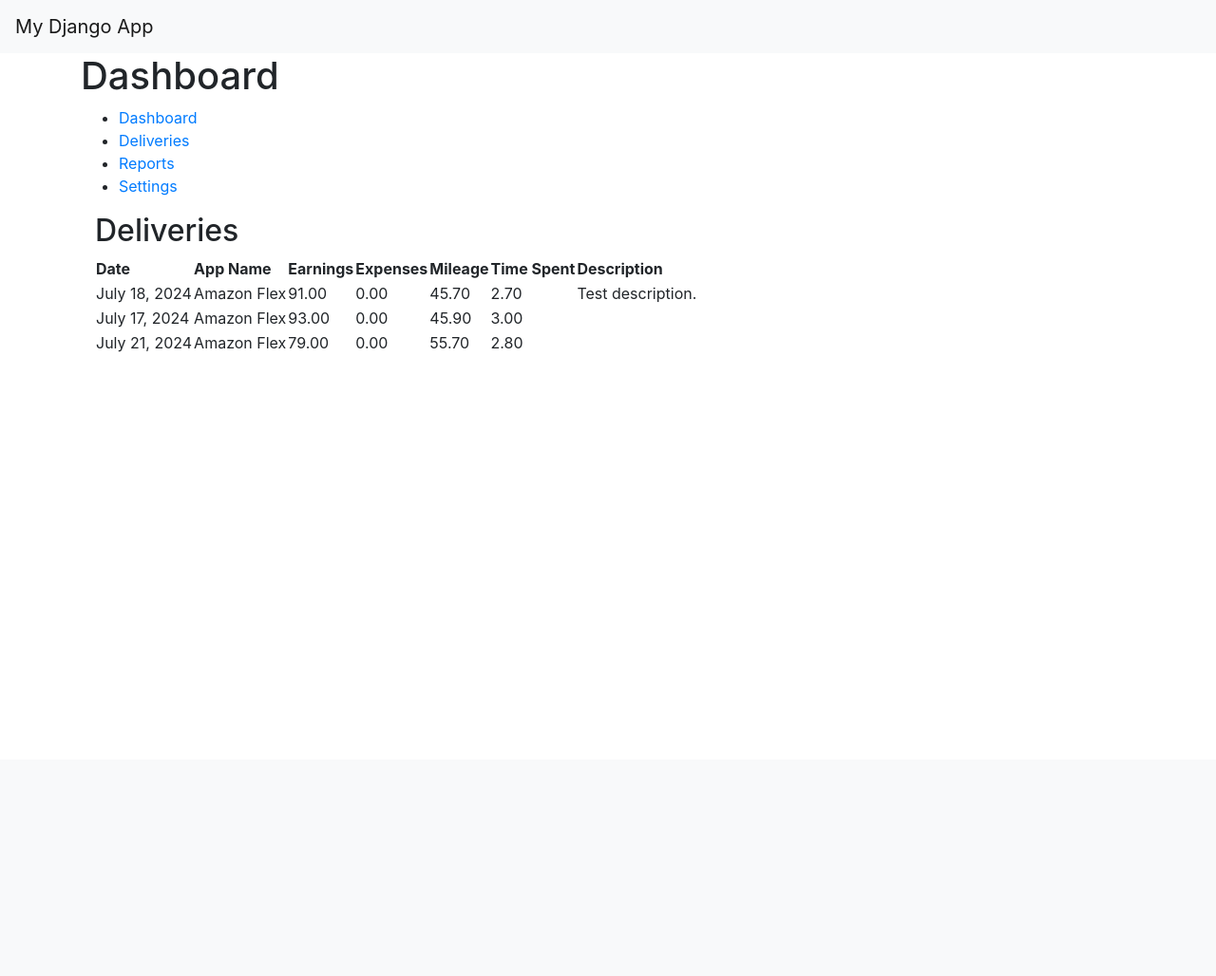
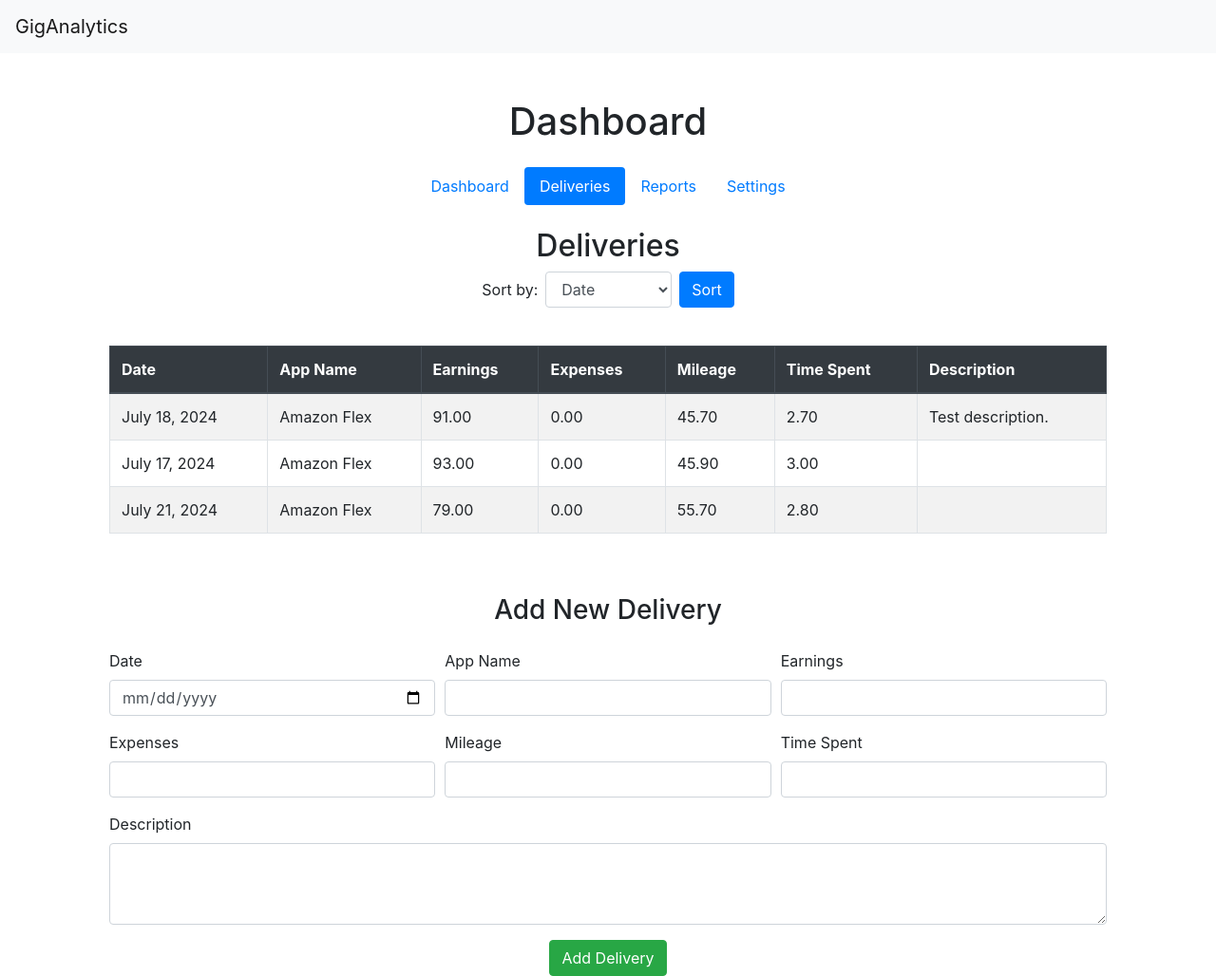
Before and after one commit to garnetraven/GigAnalytics, a Django app: page /dashboard/deliveries/ in a window 1280 px wide. Shown: the whole page at 95% size. Before the commit the page ends 371 px from the top, so only its background shows below. Run offline with Django 5.2, Linux system fonts and the light colour scheme; a user stored in the database is signed in; data comes from the database, SQL or seed files in the repository; both versions use the stored data as it was after the commit; some libraries are stand-ins or nearby versions.

Commit message:
add css boostrap styling to tempaltes

```diff
--- a/app/models.py
+++ b/app/models.py
@@ -10,6 +10,3 @@ class Delivery(models.Model):
     mileage = models.DecimalField(max_digits=7, decimal_places=2)
     time_spent = models.DecimalField(max_digits=5, decimal_places=2)
     description = models.TextField(blank=True, null=True)
-
-    def __str__(self):
-        return f"Delivery on {self.date} by {self.user.username}"
--- a/app/templates/base.html
+++ b/app/templates/base.html
@@ -5,14 +5,14 @@
     <meta name="viewport" content="width=device-width, initial-scale=1.0" />
     <title>
       {% block title %}
-        Django App
+        GigAnalytics
       {% endblock %}
     </title>
     <link rel="stylesheet" href="https://stackpath.bootstrapcdn.com/bootstrap/4.3.1/css/bootstrap.min.css"  rel="stylesheet" />
   </head>
   <body>
     <nav class="navbar navbar-expand-lg navbar-light bg-light">
-      <a class="navbar-brand" href="/">My Django App</a>
+      <a class="navbar-brand" href="/">GigAnalytics</a>
       <button class="navbar-toggler" type="button" data-toggle="collapse" data-target="#navbarNav" aria-controls="navbarNav" aria-expanded="false" aria-label="Toggle navigation"><span class="navbar-toggler-icon"></span></button>
     </nav>
     <div class="container">{% block content %} {% endblock %}</div>
--- a/app/templates/dashboard.html
+++ b/app/templates/dashboard.html
@@ -3,28 +3,38 @@
 {% block title %}Dashboard{% endblock %}
 
 {% block content %}
-<h1>Dashboard</h1>
-<nav>
-  <ul>
-    <li><a href="{% url 'dashboard' %}">Dashboard</a></li>
-    <li><a href="{% url 'deliveries' %}">Deliveries</a></li>
-    <li><a href="{% url 'reports' %}">Reports</a></li>
-    <li><a href="{% url 'settings' %}">Settings</a></li>
+<div class="container mt-5">
+    <h1 class="text-center">Dashboard</h1>
+    <nav class="mt-4">
+        <ul class="nav nav-pills justify-content-center">
+            <li class="nav-item">
+                <a class="nav-link {% if request.path == '/dashboard/' %}active{% endif %}" href="{% url 'dashboard' %}">Dashboard</a>
+            </li>
+            <li class="nav-item">
+                <a class="nav-link {% if request.path == '/dashboard/deliveries/' %}active{% endif %}" href="{% url 'deliveries' %}">Deliveries</a>
+            </li>
+            <li class="nav-item">
+                <a class="nav-link {% if request.path == '/dashboard/reports/' %}active{% endif %}" href="{% url 'reports' %}">Reports</a>
+            </li>
+            <li class="nav-item">
+                <a class="nav-link {% if request.path == '/dashboard/settings/' %}active{% endif %}" href="{% url 'settings' %}">Settings</a>
+            </li>
         </ul>
     </nav>
 
-<div class="container">
+    <div class="mt-4">
         {% if request.path == '/dashboard/deliveries/' %}
             {% block deliveries_content %}
             {% endblock %}
-  {% elif request.path == '/dashboard/reports/'%}
+        {% elif request.path == '/dashboard/reports/' %}
             {% block reports_content %}
             {% endblock %}
         {% elif request.path == '/dashboard/settings/' %}
             {% block settings_content %}
             {% endblock %}
         {% else %}
-    <h5>Main Content</h5>
+            <h5 class="text-center">Main Content</h5>
         {% endif %}
     </div>
+</div>
 {% endblock %}
--- a/app/templates/deliveries.html
+++ b/app/templates/deliveries.html
@@ -1,8 +1,31 @@
 {% extends "dashboard.html" %}
+
 {% block deliveries_content %}
-<h2>Deliveries</h2>
-<table>
-  <thead>
+<div class="container mt-4">
+    <h2 class="text-center">Deliveries</h2>
+
+    <!-- Sorting options -->
+    <div class="row mb-4">
+        <div class="col-md-6 offset-md-3">
+            <form method="get" class="form-inline justify-content-center">
+                <label for="sort" class="mr-2">Sort by:</label>
+                <select name="sort" id="sort" class="form-control mr-2">
+                    <option value="date">Date</option>
+                    <option value="app_name">App Name</option>
+                    <option value="earnings">Earnings</option>
+                    <option value="expenses">Expenses</option>
+                    <option value="mileage">Mileage</option>
+                    <option value="time_spent">Time Spent</option>
+                </select>
+                <button type="submit" class="btn btn-primary">Sort</button>
+            </form>
+        </div>
+    </div>
+
+    <!-- Deliveries table -->
+    <div class="table-responsive">
+        <table class="table table-striped table-bordered mt-3">
+            <thead class="thead-dark">
                 <tr>
                     <th>Date</th>
                     <th>App Name</th>
@@ -27,4 +50,49 @@
                 {% endfor %}
             </tbody>
         </table>
+    </div>
+
+    <!-- Add new delivery form -->
+    <div class="mt-5">
+        <h3 class="text-center">Add New Delivery</h3>
+        <form method="post" class="mt-4">
+            {% csrf_token %}
+            <div class="form-row">
+                <div class="form-group col-md-4">
+                    <label for="date">Date</label>
+                    <input type="date" class="form-control" id="date" name="date" required>
+                </div>
+                <div class="form-group col-md-4">
+                    <label for="app_name">App Name</label>
+                    <input type="text" class="form-control" id="app_name" name="app_name" required>
+                </div>
+                <div class="form-group col-md-4">
+                    <label for="earnings">Earnings</label>
+                    <input type="number" class="form-control" id="earnings" name="earnings" required>
+                </div>
+            </div>
+            <div class="form-row">
+                <div class="form-group col-md-4">
+                    <label for="expenses">Expenses</label>
+                    <input type="number" class="form-control" id="expenses" name="expenses" required>
+                </div>
+                <div class="form-group col-md-4">
+                    <label for="mileage">Mileage</label>
+                    <input type="number" class="form-control" id="mileage" name="mileage" required>
+                </div>
+                <div class="form-group col-md-4">
+                    <label for="time_spent">Time Spent</label>
+                    <input type="number" class="form-control" id="time_spent" name="time_spent" required>
+                </div>
+            </div>
+            <div class="form-group">
+                <label for="description">Description</label>
+                <textarea class="form-control" id="description" name="description" rows="3" required></textarea>
+            </div>
+            <div class="text-center">
+                <button type="submit" class="btn btn-success">Add Delivery</button>
+            </div>
+        </form>
+    </div>
+</div>
 {% endblock %}
```
Also changed, not shown: app/templates/home.html (+8 -4 lines), app/templates/login.html (+21 -7 lines), app/templates/register.html (+21 -7 lines), app/static/app/css/home.css (added), db.sqlite3. Lines whose indentation alone changed are shown as unchanged.
